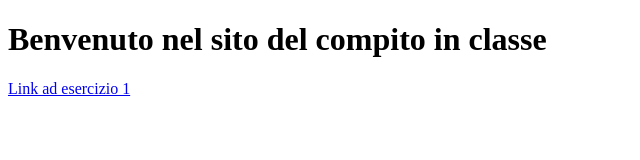
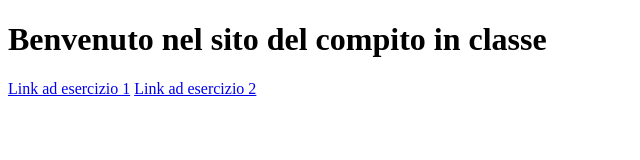
Before and after one commit to giuseppemastrandrea/repository-prova, a plain HTML site: page index.html in a window 1280 px wide. Shown: the whole page, without its empty margins (0-640 px from the left). Drawn offline with Linux system fonts and the light colour scheme.

Commit message:
Update index.html

```diff
--- a/index.html
+++ b/index.html
@@ -9,5 +9,6 @@
 	<h1>Benvenuto nel sito del compito in classe</h1>
 
 	<a href="esercizio1/exercise.html">Link ad esercizio 1</a>
+	<a href="esercizio2/exercise.html">Link ad esercizio 2</a>
 </body>
 </html>
```
